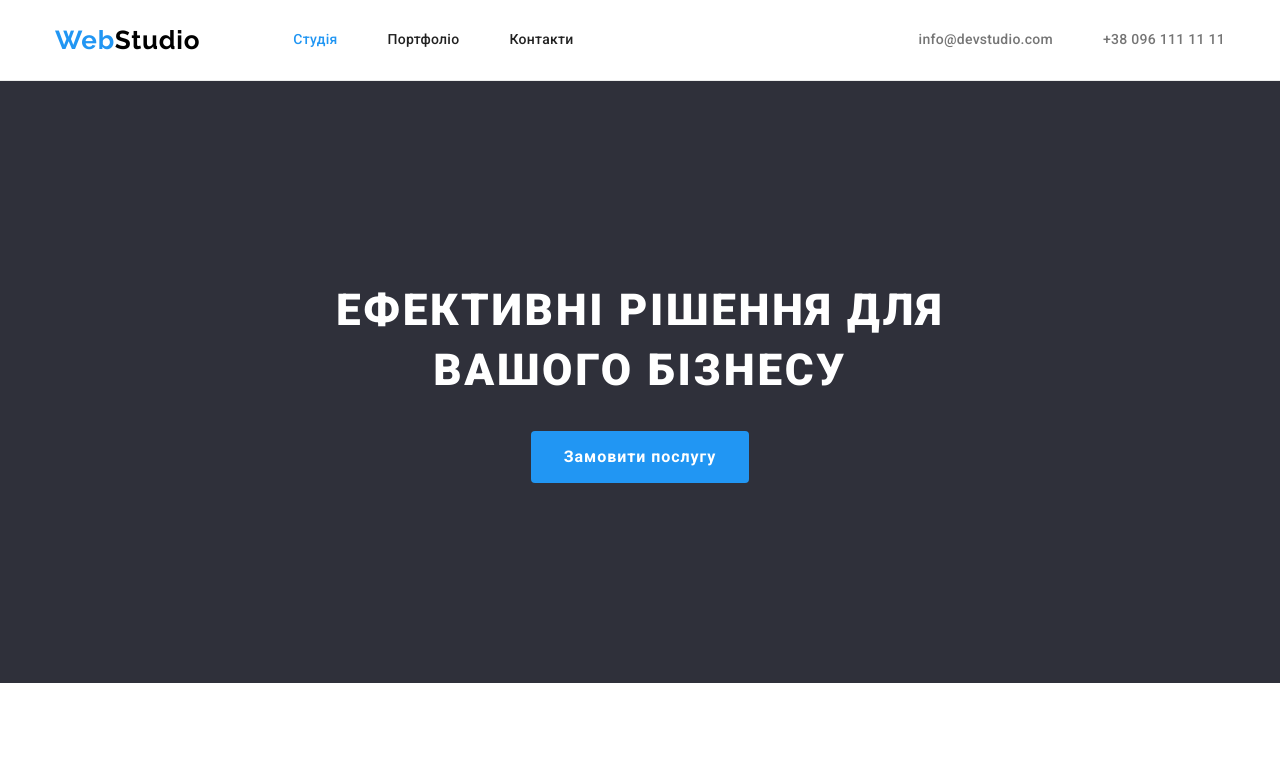
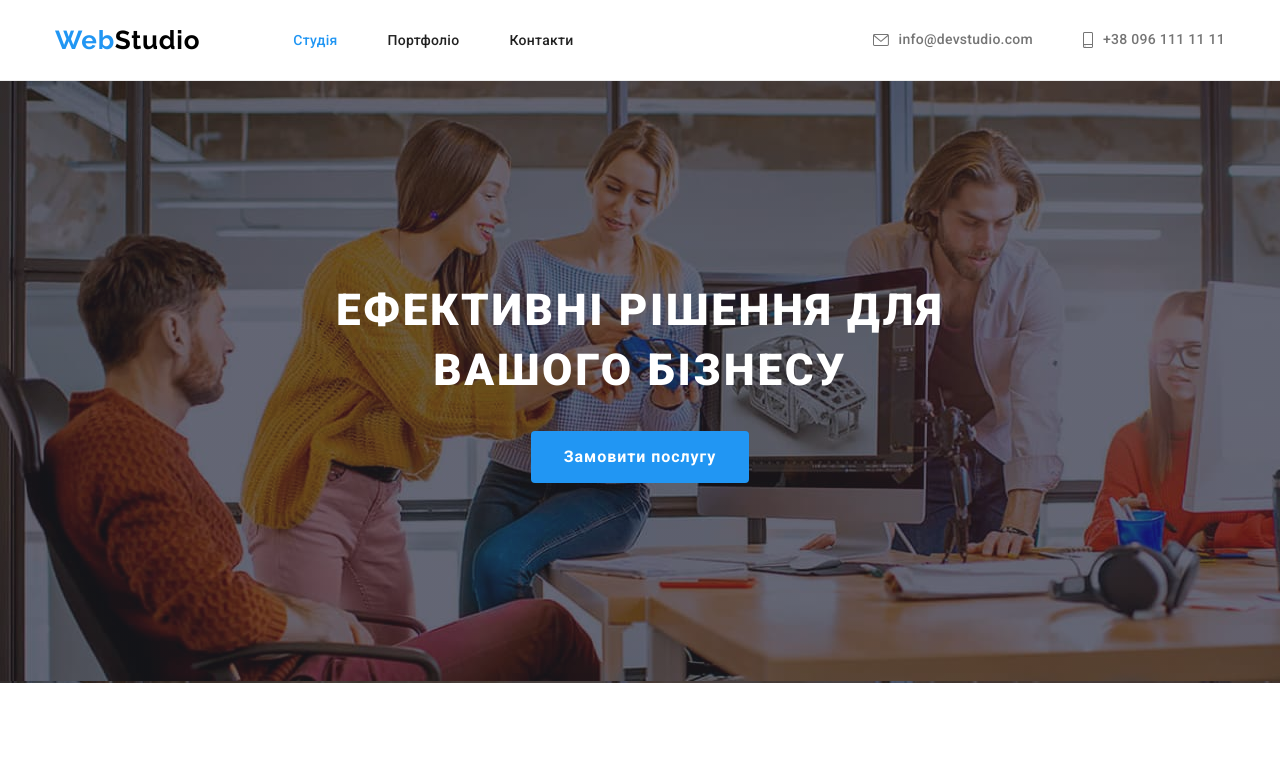
Before and after one commit to JulkaUlka/goit-markup-hw-04, a plain HTML site: page index.html in a window 1280 px wide. Shown: the top 773 px of the page. Drawn offline with nearby package versions, Linux system fonts and the light colour scheme.

Commit message:
added bg image and  icons on the header

```diff
--- a/css/style.css
+++ b/css/style.css
@@ -92,15 +92,16 @@ body {
 .adress-nav {
   display: flex;
   gap: 50px;
+  align-items: center;
 }
 
 .adress-nav {
   margin-left: auto;
+
 }
 .nav-link a,
 .adress-nav a {
   padding: 32px 0;
-  display: block;
   font-weight: 500;
   font-size: 14px;
   line-height: 1.14;
@@ -123,14 +124,28 @@ body {
 .adress-nav a {
   color: var(--second-color);
 }
+.adress-link{
+  display: flex;
+  align-items: center;
+}
 
+.adress-icon{
+  fill: currentColor;
+  margin-right: 10px;
+}
 /* ------------------HERO-------------------- */
 
 .hero {
+  max-width: 1600px;
   padding: 200px 0;
+  margin-left: auto;
+  margin-right: auto;
   background-color: var(--bg-color);
   text-align: center;
+  background-image: linear-gradient(rgba(47, 48, 58, 0.4),
+        rgba(47, 48, 58, 0.4)), url(../images/bg_image.jpg);
 }
+
 .main-title {
   width: 696px;
   margin: 0 auto 30px;
--- a/index.html
+++ b/index.html
@@ -32,14 +32,18 @@
           </ul>
         </nav>
         <ul class="adress-nav">
-          <li class="item"><a href="mailto:info@devstudio.com">info@devstudio.com</a></li>
-          <li class="item"><a href="callto:+380961111111">+38 096 111 11 11</a></li>
+          <li class="item adress-item"><a href="mailto:info@devstudio.com" class="adress-link"><svg class="adress-icon" width="16" height="12">
+            <use href="./images/icons.svg#envelope"></use>
+          </svg>info@devstudio.com</a></li>
+          <li class="item adress-item"><a href="callto:+380961111111" class="adress-link"><svg class="adress-icon" width="10" height="16">
+            <use href="./images/icons.svg#smartphone"></use>
+          </svg>+38 096 111 11 11</a></li>
         </ul>
       </div>
     </header>
     <main>
       <section class="section hero">
-        <div class="container">
+        <div class="container hero-content">
           <h1 class="main-title">Ефективні рішення для вашого бізнесу</h1>
           <button type="button" class="btn">Замовити послугу</button>
         </div>
```
Also changed, not shown: images/bg_image.jpg (added), images/icons.svg (added).
